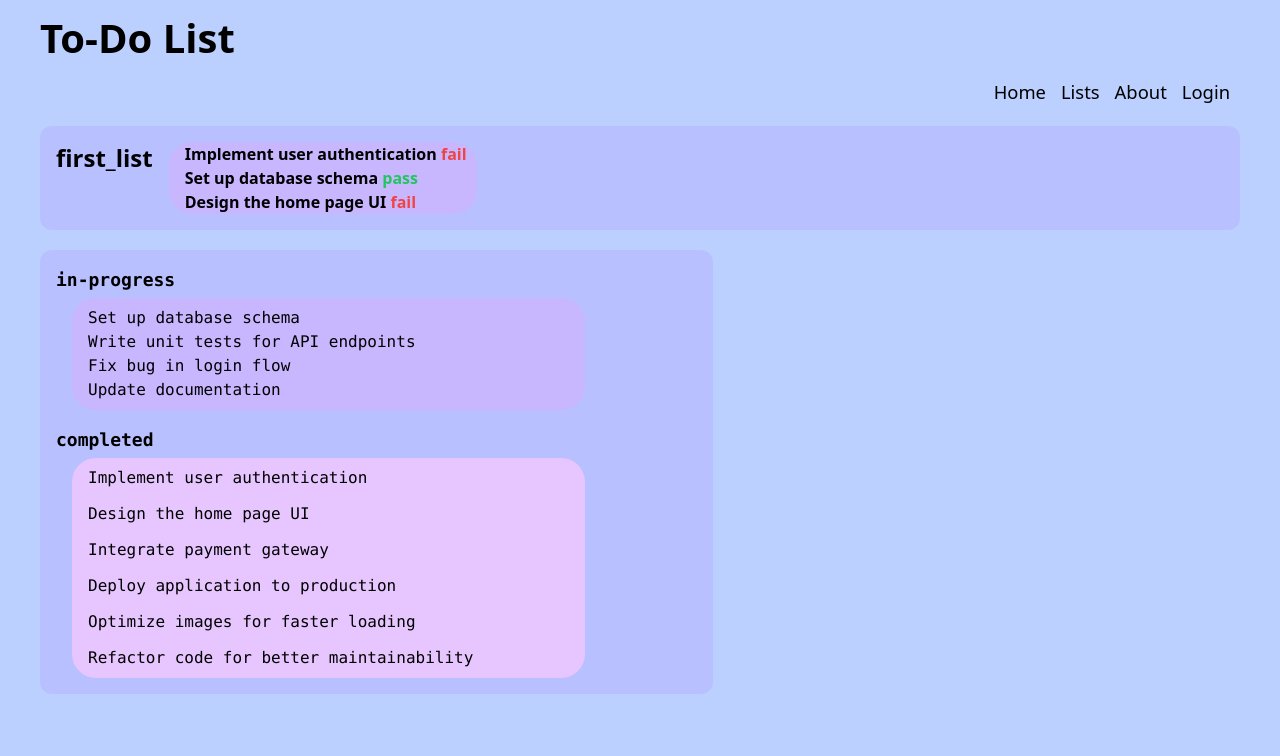
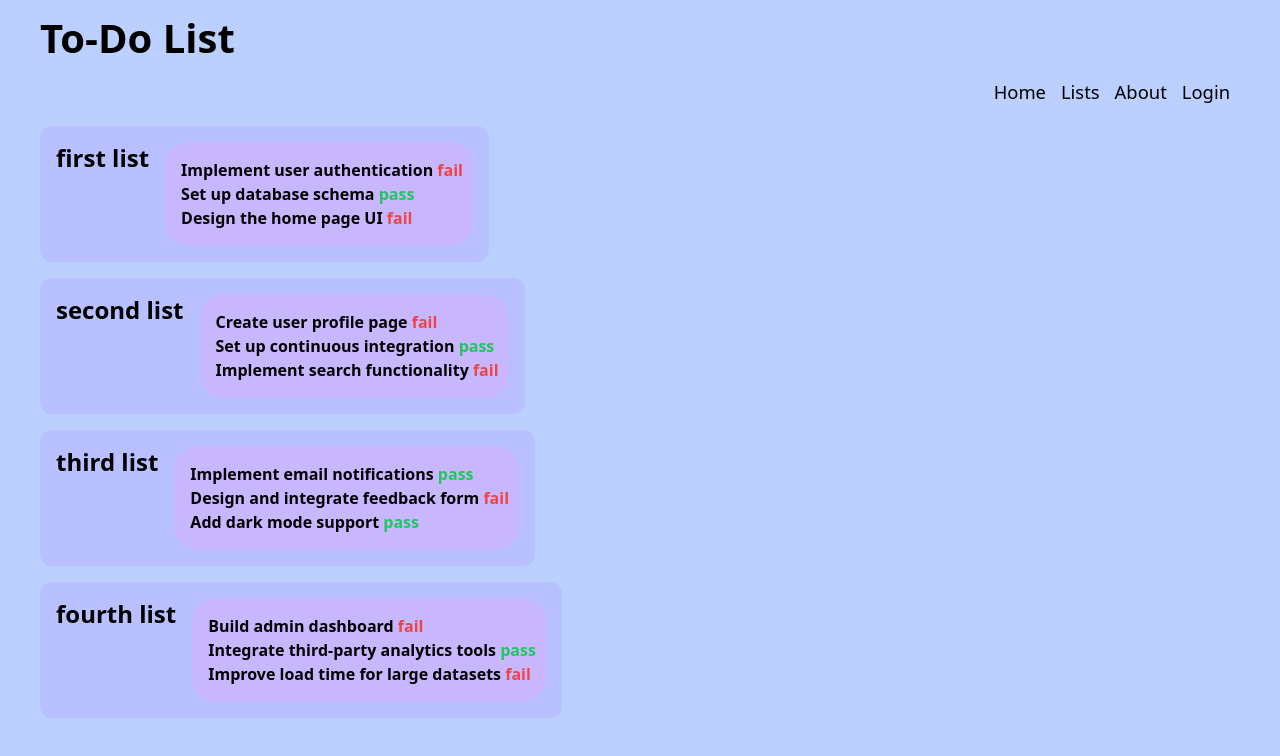
Before and after one commit to C0dingViking/todo-list, a React (Vite) app: page /lists in a window 1280 px wide. Shown: the top 756 px of the page. Built offline with nearby package versions, Linux system fonts and the light colour scheme.

Commit message:
close #11 got the lists to show up and on click navigate to page with list view

```diff
--- a/src/components/ListPreview.tsx
+++ b/src/components/ListPreview.tsx
@@ -1,5 +1,5 @@
 import { Todo } from "./Todo.tsx";
-import { useNavigate } from "react-router-dom";
+import { Link, useNavigate } from "react-router-dom";
 export interface ListPreviewProps {
   listName: string,
   biggestTodos: Todo[];
@@ -25,16 +25,16 @@ export default function ListPreview({ listName, biggestTodos, allTodos }: ListPr
     </li>
   );
   return (
-    <div className="bg-highlight rounded-xl p-4 flex" onClick={handleNavigation}>
+    <div className="bg-highlight rounded-xl p-4 inline-flex" onClick={handleNavigation}>
       <span className="text-2xl font-bold">
         {listName}
       </span>
-      <div className="pl-4 ml-4 rounded-3xl bg-secondary px-2.5 font-semibold text-base">
+      <div className="pl-4 ml-4 rounded-3xl bg-secondary px-2.5 font-semibold text-base p-4">
         <ul>
           {todos}
         </ul>
       </div>
-    </div>
+    </div >
   );
 
 }
--- a/src/components/Lists.tsx
+++ b/src/components/Lists.tsx
@@ -17,19 +17,77 @@ function Lists() {
     { desc: "Refactor code for better maintainability", completed: false }
   ];
 
+  const todos1: Todo[] = [
+    { desc: "Create user profile page", completed: false },
+    { desc: "Set up continuous integration", completed: true },
+    { desc: "Implement search functionality", completed: false },
+    { desc: "Add social media login options", completed: true },
+    { desc: "Write integration tests for new features", completed: false },
+    { desc: "Improve SEO for landing page", completed: true },
+    { desc: "Add user role management", completed: false },
+    { desc: "Fix responsive design issues", completed: true },
+    { desc: "Set up error tracking and monitoring", completed: false },
+    { desc: "Refactor front-end code for better performance", completed: true }
+  ];
+
+  const todos2: Todo[] = [
+    { desc: "Implement email notifications", completed: true },
+    { desc: "Design and integrate feedback form", completed: false },
+    { desc: "Add dark mode support", completed: true },
+    { desc: "Optimize API response times", completed: false },
+    { desc: "Create user onboarding tutorial", completed: true },
+    { desc: "Set up automated backups", completed: false },
+    { desc: "Improve security measures for user data", completed: true },
+    { desc: "Fix broken links on the website", completed: false },
+    { desc: "Implement multi-language support", completed: true },
+    { desc: "Update privacy policy and terms of service", completed: false }
+  ];
+
+  const todos3: Todo[] = [
+    { desc: "Build admin dashboard", completed: false },
+    { desc: "Integrate third-party analytics tools", completed: true },
+    { desc: "Improve load time for large datasets", completed: false },
+    { desc: "Add email verification for new accounts", completed: true },
+    { desc: "Set up content delivery network (CDN)", completed: false },
+    { desc: "Implement user feedback collection", completed: true },
+    { desc: "Fix styling issues on mobile devices", completed: false },
+    { desc: "Update API documentation", completed: true },
+    { desc: "Add feature for saving user preferences", completed: false },
+    { desc: "Improve application logging", completed: true }
+  ];
   const lists: ListPreviewProps[] = [
     {
-      listName: "first_list",
+      listName: "first list",
       biggestTodos: todos.slice(0, 3),
       allTodos: todos,
     },
+    {
+      listName: "second list",
+      biggestTodos: todos1.slice(0, 3),
+      allTodos: todos1,
+    },
+    {
+      listName: "third list",
+      biggestTodos: todos2.slice(0, 3),
+      allTodos: todos2,
+    },
+    {
+      listName: "fourth list",
+      biggestTodos: todos3.slice(0, 3),
+      allTodos: todos3,
+    },
   ];
+
+  const allListsPreview = lists.map((item, index) =>
+    <li key={index}> <ListPreview {...item}></ListPreview></li>);
+
   return (
     //TODO: add 2 most important incomplete todos and 1 most recent completed to
     //the ListPreviews
     <>
-      <ListPreview {...lists[0]}></ListPreview >
-      <TodoList todos={todos}></TodoList>
+      <ul className="space-y-4">
+        {allListsPreview}
+      </ul>
     </>
   );
 }
--- a/src/components/TodoList.tsx
+++ b/src/components/TodoList.tsx
@@ -1,28 +1,43 @@
-import TodoItem, { Todo } from "./Todo";
+import React from 'react';
+import { useLocation } from 'react-router';
+import TodoItem, { Todo } from './Todo';
+
+interface TodoState {
+  allTodos: Todo[];
+}
 
 interface TodoListProps {
-  todos: Todo[];
+  todos?: Todo[];
 }
+
 export default function TodoList({ todos }: TodoListProps) {
+  const location = useLocation();
 
-  const completed: Todo[] = todos.filter((item) => item.completed === true);
+  // Use a type assertion to ensure TypeScript knows the structure of location.state
+  const locationTodos = (location.state as TodoState)?.allTodos || [];
+
+  // Use the todos prop if provided; otherwise, fall back to locationTodos
+  const effectiveTodos = todos ?? locationTodos;
+
+  const completed: Todo[] = effectiveTodos.filter((item) => item.completed === true);
   const completed_items = displayList(completed);
 
-  const in_progress: Todo[] = todos.filter((item) => item.completed === false);
+  const in_progress: Todo[] = effectiveTodos.filter((item) => item.completed === false);
   const in_process_items = displayList(in_progress);
+
   return (
     <div className="bg-highlight rounded-xl p-4 inline-block ">
       <ul className="inline-block pr-28 font-mono space-y-4 ">
         <div>
-          <h2 className="text-lg font-semibold" >in-progress</h2>
+          <h2 className="text-lg font-semibold">In Progress</h2>
           <div className="pl-4 ml-4 rounded-3xl bg-secondary pt-2 pb-2 mt-1">
-            <ul >
+            <ul>
               {completed_items}
             </ul>
           </div>
         </div>
         <div>
-          <h2 className="text-lg font-semibold" >completed</h2>
+          <h2 className="text-lg font-semibold">Completed</h2>
           <div className="pl-4 ml-4 rounded-3xl bg-foreground pt-2 pb-2 mt-1">
             <ul className="inline-block pr-28 font-mono space-y-3 ">
               {in_process_items}
@@ -37,7 +52,7 @@ export default function TodoList({ todos }: TodoListProps) {
 function displayList(list: Todo[]) {
   return list.map((item, index) =>
     <li key={index}>
-      <TodoItem todo={item} ></TodoItem>
+      <TodoItem todo={item} />
     </li>
   );
 }
--- a/src/main.tsx
+++ b/src/main.tsx
@@ -35,7 +35,7 @@ const router = createBrowserRouter([
       },
       {
         path: "/lists/:listId",
-        element: <TodoList todos={[]} />,
+        element: <TodoList />,
       },
       {
         path: "/about",
```
